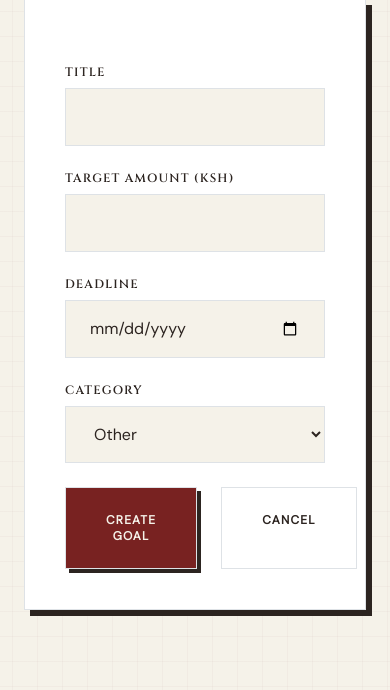
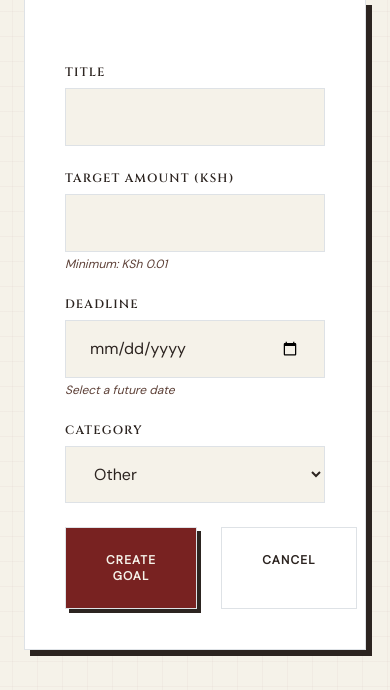
Before and after one commit to AmedDavid/Akiba, a Django app: page /goals/create/ in a window 390 px wide. Shown: the part 201-891 px from the top of the page. Run offline with Django 4.2, Linux system fonts and the light colour scheme; the visitor is signed in with stand-in values (Sample User, id 1); some libraries are stand-ins or nearby versions; some web fonts are replaced.

Commit message:
feat: improve error display in all forms and add validations
- Enhanced error display in goal_create and profile forms
- Added styled error boxes with red background and left border
- Added deadline validation (must be in future)
- Added avatar file size and type validation
- Added phone number validation in profile form
- Improved form field styling with error state borders
- Added helpful hint text for all form fields
- Enhanced message display with dismiss button and auto-hide

```diff
--- a/core/forms.py
+++ b/core/forms.py
@@ -78,9 +78,36 @@ class UserProfileForm(forms.ModelForm):
         model = UserProfile
         fields = ['avatar', 'phone']
         widgets = {
-            'avatar': forms.FileInput(attrs={'class': 'form-control'}),
-            'phone': forms.TextInput(attrs={'class': 'form-control'}),
+            'avatar': forms.FileInput(attrs={
+                'class': 'form-control',
+                'accept': 'image/*'
+            }),
+            'phone': forms.TextInput(attrs={
+                'class': 'form-control',
+                'pattern': '[0-9+\\-\\s()]+',
+                'maxlength': '15'
+            }),
         }
+
+    def clean_phone(self):
+        phone = self.cleaned_data.get('phone')
+        if phone:
+            # Remove common phone formatting characters
+            cleaned_phone = ''.join(filter(str.isdigit, phone))
+            if len(cleaned_phone) < 9 or len(cleaned_phone) > 15:
+                raise forms.ValidationError("Please enter a valid phone number (9-15 digits).")
+        return phone
+
+    def clean_avatar(self):
+        avatar = self.cleaned_data.get('avatar')
+        if avatar:
+            # Check file size (max 5MB)
+            if avatar.size > 5 * 1024 * 1024:
+                raise forms.ValidationError("Image file too large (maximum 5MB).")
+            # Check file type
+            if not avatar.content_type.startswith('image/'):
+                raise forms.ValidationError("File must be an image.")
+        return avatar
 
 
 class GoalForm(forms.ModelForm):
--- a/core/views.py
+++ b/core/views.py
@@ -223,15 +223,29 @@ def goal_create(request):
     if request.method == 'POST':
         form = GoalForm(request.POST)
         if form.is_valid():
+            # Validate deadline is in the future
+            deadline = form.cleaned_data['deadline']
+            if deadline <= timezone.now().date():
+                form.add_error('deadline', 'Deadline must be in the future.')
+                return render(request, 'core/goal_create.html', {
+                    'form': form,
+                    'today': timezone.now().date()
+                })
+
             goal = form.save(commit=False)
             goal.user = request.user
             goal.save()
             messages.success(request, f'Goal "{goal.title}" created successfully!')
             return redirect('goal_detail', goal_id=goal.id)
+        else:
+            messages.error(request, 'Please correct the errors below.')
     else:
         form = GoalForm()
 
-    return render(request, 'core/goal_create.html', {'form': form})
+    return render(request, 'core/goal_create.html', {
+        'form': form,
+        'today': timezone.now().date()
+    })
 
 
 @login_required
--- a/templates/base.html
+++ b/templates/base.html
@@ -128,20 +128,34 @@
     {% if messages %}
     <div class="fixed top-20 md:top-24 right-2 md:right-6 z-50 space-y-2 max-w-xs md:max-w-md">
         {% for message in messages %}
-        <div class="bg-vintage-cream border-2 border-vintage-dark shadow-[4px_4px_0px_0px_#2C2420] p-3 md:p-4 {% if message.tags == 'error' %}border-vintage-red{% elif message.tags == 'success' %}border-vintage-olive{% endif %}">
-            <div class="flex items-center gap-2 md:gap-3">
+        <div class="bg-vintage-cream border-2 {% if message.tags == 'error' %}border-vintage-red bg-vintage-red/5{% elif message.tags == 'success' %}border-vintage-olive bg-vintage-olive/5{% else %}border-vintage-dark{% endif %} shadow-[4px_4px_0px_0px_#2C2420] p-3 md:p-4 animate-slide-in">
+            <div class="flex items-start gap-2 md:gap-3">
                 {% if message.tags == 'error' %}
-                    <i data-lucide="alert-circle" class="w-4 h-4 md:w-5 md:h-5 text-vintage-red flex-shrink-0"></i>
+                    <i data-lucide="alert-circle" class="w-4 h-4 md:w-5 md:h-5 text-vintage-red flex-shrink-0 mt-0.5"></i>
                 {% elif message.tags == 'success' %}
-                    <i data-lucide="check-circle" class="w-4 h-4 md:w-5 md:h-5 text-vintage-olive flex-shrink-0"></i>
+                    <i data-lucide="check-circle" class="w-4 h-4 md:w-5 md:h-5 text-vintage-olive flex-shrink-0 mt-0.5"></i>
                 {% else %}
-                    <i data-lucide="info" class="w-4 h-4 md:w-5 md:h-5 text-vintage-brown flex-shrink-0"></i>
+                    <i data-lucide="info" class="w-4 h-4 md:w-5 md:h-5 text-vintage-brown flex-shrink-0 mt-0.5"></i>
                 {% endif %}
-                <span class="font-serif text-xs md:text-sm break-words">{{ message }}</span>
+                <span class="font-serif text-xs md:text-sm break-words flex-1">{{ message }}</span>
+                <button onclick="this.parentElement.parentElement.remove()" class="text-vintage-brown hover:text-vintage-red transition-colors flex-shrink-0">
+                    <i data-lucide="x" class="w-4 h-4"></i>
+                </button>
             </div>
         </div>
         {% endfor %}
     </div>
+    <script>
+        // Auto-dismiss messages after 5 seconds
+        setTimeout(() => {
+            document.querySelectorAll('.fixed .space-y-2 > div').forEach(msg => {
+                msg.style.transition = 'opacity 0.3s, transform 0.3s';
+                msg.style.opacity = '0';
+                msg.style.transform = 'translateX(100%)';
+                setTimeout(() => msg.remove(), 300);
+            });
+        }, 5000);
+    </script>
     {% endif %}
 
     <!-- Main Content -->
--- a/templates/core/goal_create.html
+++ b/templates/core/goal_create.html
@@ -13,25 +13,49 @@
 
                 <div>
                     <label class="block text-xs font-bold font-display uppercase tracking-widest text-vintage-dark mb-2">Title</label>
-                    <input type="text" name="title" required class="w-full px-4 py-3 text-base border border-vintage-dark/20 bg-vintage-cream focus:border-vintage-red focus:outline-none" value="{{ form.title.value|default:'' }}">
+                    <input type="text" name="title" required
+                           class="w-full px-4 py-3 text-base border {% if form.title.errors %}border-vintage-red{% else %}border-vintage-dark/20{% endif %} bg-vintage-cream focus:border-vintage-red focus:outline-none"
+                           value="{{ form.title.value|default:'' }}"
+                           maxlength="200">
                     {% if form.title.errors %}
-                        <p class="text-vintage-red text-sm mt-1">{{ form.title.errors.0 }}</p>
+                        <div class="mt-2 p-2 bg-vintage-red/10 border-l-4 border-vintage-red">
+                            {% for error in form.title.errors %}
+                                <p class="text-vintage-red text-xs font-serif">{{ error }}</p>
+                            {% endfor %}
+                        </div>
                     {% endif %}
                 </div>
 
                 <div>
                     <label class="block text-xs font-bold font-display uppercase tracking-widest text-vintage-dark mb-2">Target Amount (KSh)</label>
-                    <input type="number" name="target_amount" step="0.01" min="0.01" required class="w-full px-4 py-3 text-base border border-vintage-dark/20 bg-vintage-cream focus:border-vintage-red focus:outline-none" value="{{ form.target_amount.value|default:'' }}">
+                    <input type="number" name="target_amount" step="0.01" min="0.01" required
+                           class="w-full px-4 py-3 text-base border {% if form.target_amount.errors %}border-vintage-red{% else %}border-vintage-dark/20{% endif %} bg-vintage-cream focus:border-vintage-red focus:outline-none"
+                           value="{{ form.target_amount.value|default:'' }}">
                     {% if form.target_amount.errors %}
-                        <p class="text-vintage-red text-sm mt-1">{{ form.target_amount.errors.0 }}</p>
+                        <div class="mt-2 p-2 bg-vintage-red/10 border-l-4 border-vintage-red">
+                            {% for error in form.target_amount.errors %}
+                                <p class="text-vintage-red text-xs font-serif">{{ error }}</p>
+                            {% endfor %}
+                        </div>
+                    {% else %}
+                        <p class="text-xs text-vintage-brown mt-1 italic">Minimum: KSh 0.01</p>
                     {% endif %}
                 </div>
 
                 <div>
                     <label class="block text-xs font-bold font-display uppercase tracking-widest text-vintage-dark mb-2">Deadline</label>
-                    <input type="date" name="deadline" required class="w-full px-4 py-3 text-base border border-vintage-dark/20 bg-vintage-cream focus:border-vintage-red focus:outline-none" value="{{ form.deadline.value|default:'' }}">
+                    <input type="date" name="deadline" required
+                           class="w-full px-4 py-3 text-base border {% if form.deadline.errors %}border-vintage-red{% else %}border-vintage-dark/20{% endif %} bg-vintage-cream focus:border-vintage-red focus:outline-none"
+                           value="{{ form.deadline.value|default:'' }}"
+                           min="{{ today|date:'Y-m-d' }}">
                     {% if form.deadline.errors %}
-                        <p class="text-vintage-red text-sm mt-1">{{ form.deadline.errors.0 }}</p>
+                        <div class="mt-2 p-2 bg-vintage-red/10 border-l-4 border-vintage-red">
+                            {% for error in form.deadline.errors %}
+                                <p class="text-vintage-red text-xs font-serif">{{ error }}</p>
+                            {% endfor %}
+                        </div>
+                    {% else %}
+                        <p class="text-xs text-vintage-brown mt-1 italic">Select a future date</p>
                     {% endif %}
                 </div>
 
```
Also changed, not shown: templates/core/profile.html (+20 -1 lines).
